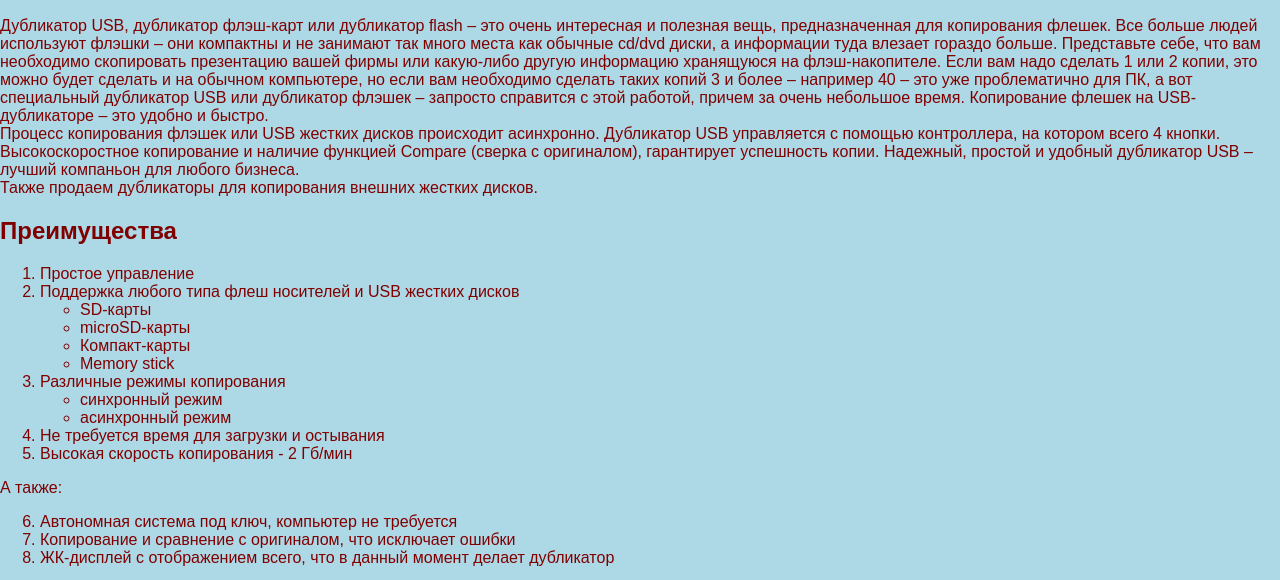
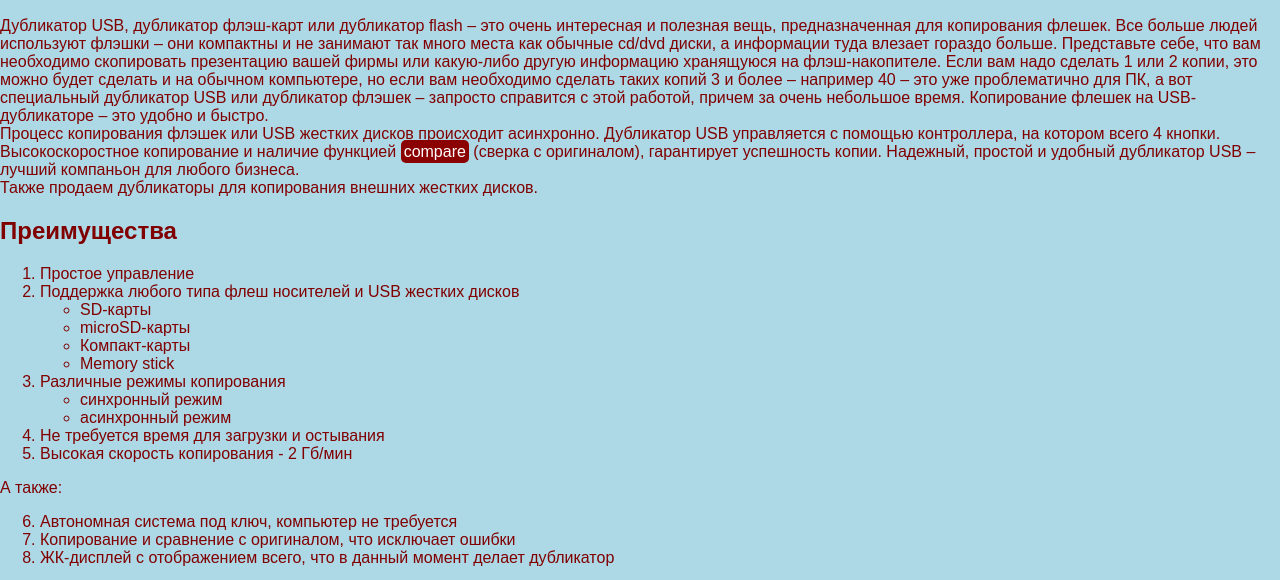
Before and after one commit to gapshis17/gap_web, a plain HTML site: page lab2/usb.html in a window 1280 px wide. Shown: the part 202-782 px from the top of the page. Drawn offline with Linux system fonts and the light colour scheme.

Commit message:
Выделение слова Compare

```diff
--- a/lab2/usb.html
+++ b/lab2/usb.html
@@ -30,7 +30,7 @@
             <div>
                 Процесс копирования флэшек или USB жестких дисков происходит асинхронно. Дубликатор USB
                 управляется с помощью контроллера, на котором всего 4 кнопки. Высокоскоростное копирование
-                и наличие функцией Compare (сверка с оригиналом), гарантирует успешность копии. Надежный,
+                и наличие функцией <span title="патентованная технология!" style="background-color: darkred; color: white; padding: 3px; border-radius: 5px;">compare</span> (сверка с оригиналом), гарантирует успешность копии. Надежный,
                 простой и удобный дубликатор USB &ndash; лучший компаньон для любого бизнеса.
             </div>
             <div>
```
